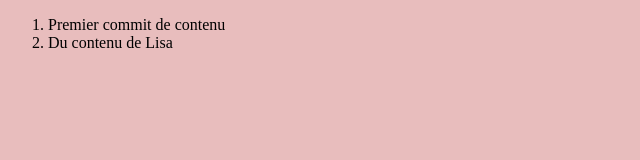
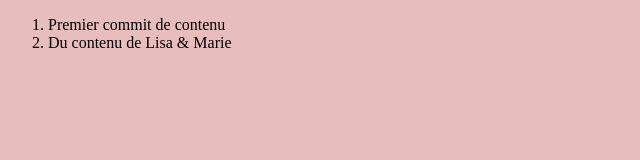
Before and after one commit to torea-patissier/git-exercice, a plain HTML site: page src/index.html in a window 1280 px wide. Shown: the full height of the page, 0-640 px from the left. Drawn offline with Linux system fonts and the light colour scheme.

Commit message:
contenu collaboratif avec Lisa

```diff
--- a/src/index.html
+++ b/src/index.html
@@ -12,7 +12,7 @@
 <body>
 <ol>
     <li>Premier commit de contenu</li>
-    <li>Du contenu de Lisa</li>
+    <li>Du contenu de Lisa & Marie</li>
 </ol>
 
 </body>
```
